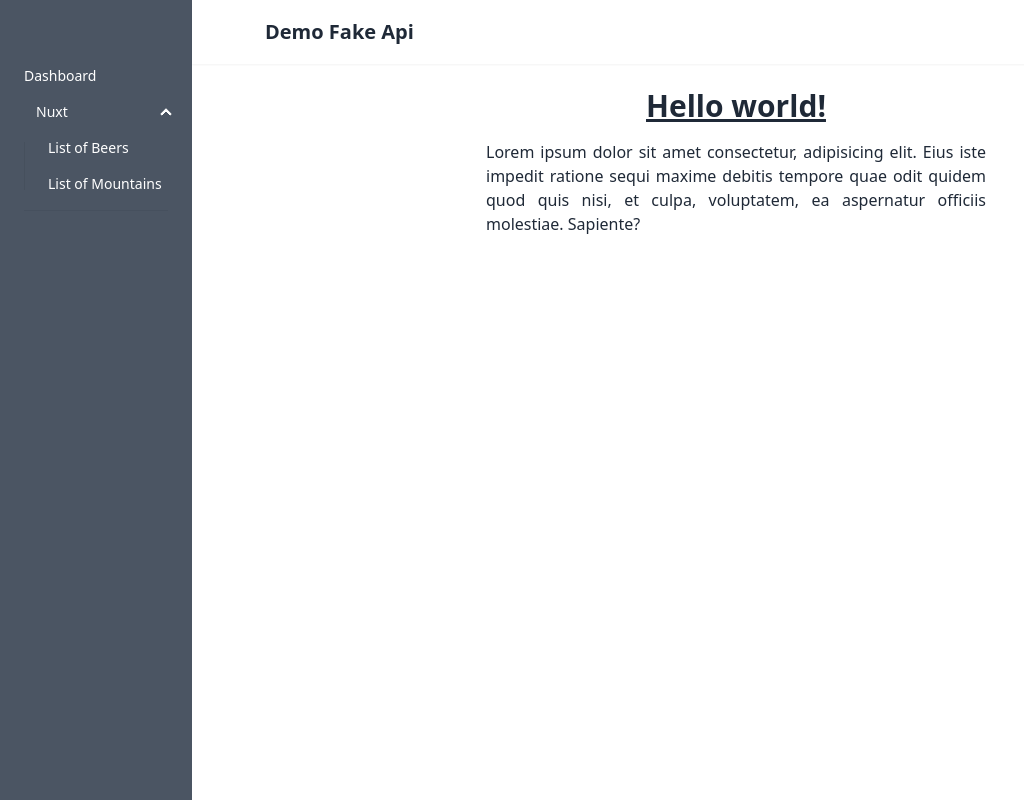
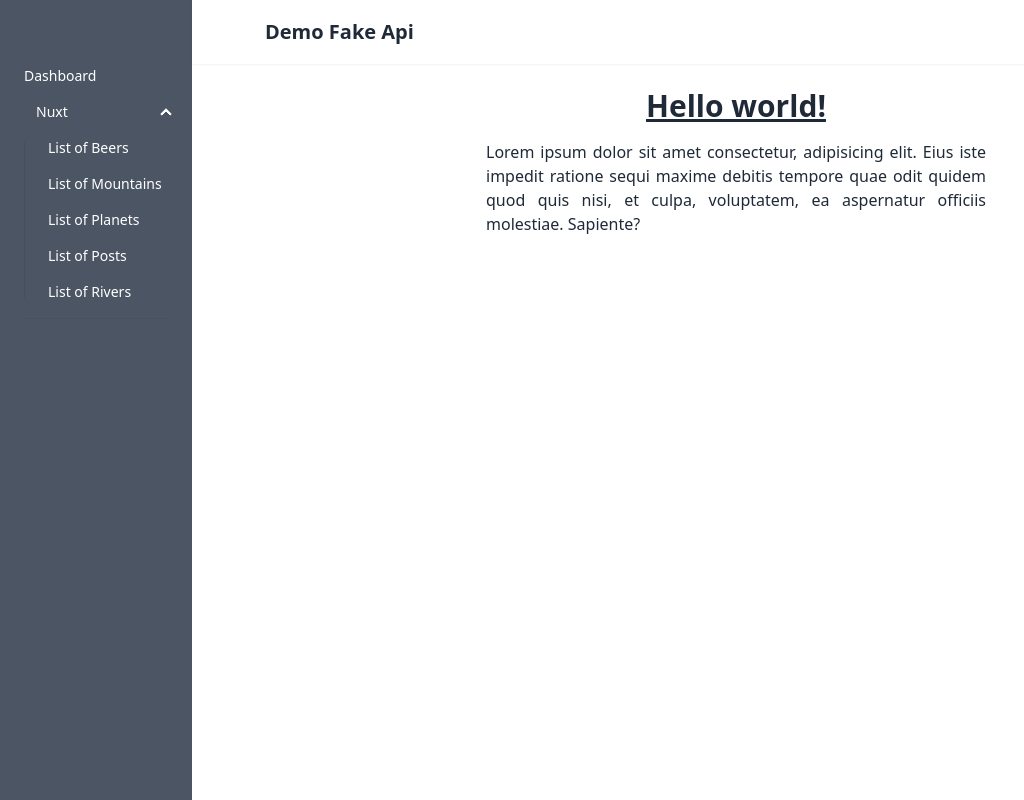
Before and after one commit to riefive/fake-api-demo-vitejs, a Vue app: page / in a window 1280 px wide. Both pictures are taken after a click on the heading "Nuxt". Shown: the whole page, without its empty margins (0-1024 px from the left). Built offline with nearby package versions, Linux system fonts and the light colour scheme.

Commit message:
add clicked menu

```diff
--- a/src/components/templates/Menubar.vue
+++ b/src/components/templates/Menubar.vue
@@ -1,11 +1,18 @@
 <script setup>
+import { useRouter } from 'vue-router'
 import menus from '@/extends/settings/menus'
+
+const router = useRouter()
+
+const onClicked = (path) => {
+	router.push(path === 'dashboard' ? '/' : `/${path}`)
+}
 </script>
 
 <template>
 	<ul class="menu menu-md bg-gray-600 mt-[50px] p-2">
 		<li v-for="(menu, i) in menus" :key="i">
-			<span v-if="menu.type === 'text'" class="mdil" :class="menu.icon">
+			<span v-if="menu.type === 'text'" class="mdil" :class="menu.icon" @click="onClicked(menu.id)">
 				<a>{{ menu.text }}</a>
 			</span>
 			<details v-else-if="menu.type === 'dropdown'" :open="false">
@@ -14,7 +21,7 @@ import menus from '@/extends/settings/menus'
 					<a>{{ menu.text }}</a>
 				</summary>
 				<ul>
-					<li v-for="(subMenu, j) in menu.menus" :key="j">
+					<li v-for="(subMenu, j) in menu.menus" :key="j" @click="onClicked(menu.id + '-' + subMenu.id)">
 						<span class="mdil" :class="subMenu.icon">
 							<a>{{ subMenu.text }}</a>
 						</span>
--- a/src/extends/settings/menus.js
+++ b/src/extends/settings/menus.js
@@ -1,6 +1,9 @@
 const subMenuOfNuxt = [
 	{ id: 'beer', text: 'List of Beers', type: 'text', icon: 'mdil-grid' },
-	{ id: 'mountain', text: 'List of Mountains', type: 'text', icon: 'mdil-grid' }
+	{ id: 'mountain', text: 'List of Mountains', type: 'text', icon: 'mdil-grid' },
+	{ id: 'planet', text: 'List of Planets', type: 'text', icon: 'mdil-grid' },
+	{ id: 'post', text: 'List of Posts', type: 'text', icon: 'mdil-grid' },
+	{ id: 'river', text: 'List of Rivers', type: 'text', icon: 'mdil-grid' }
 ]
 
 const menus = [
```
